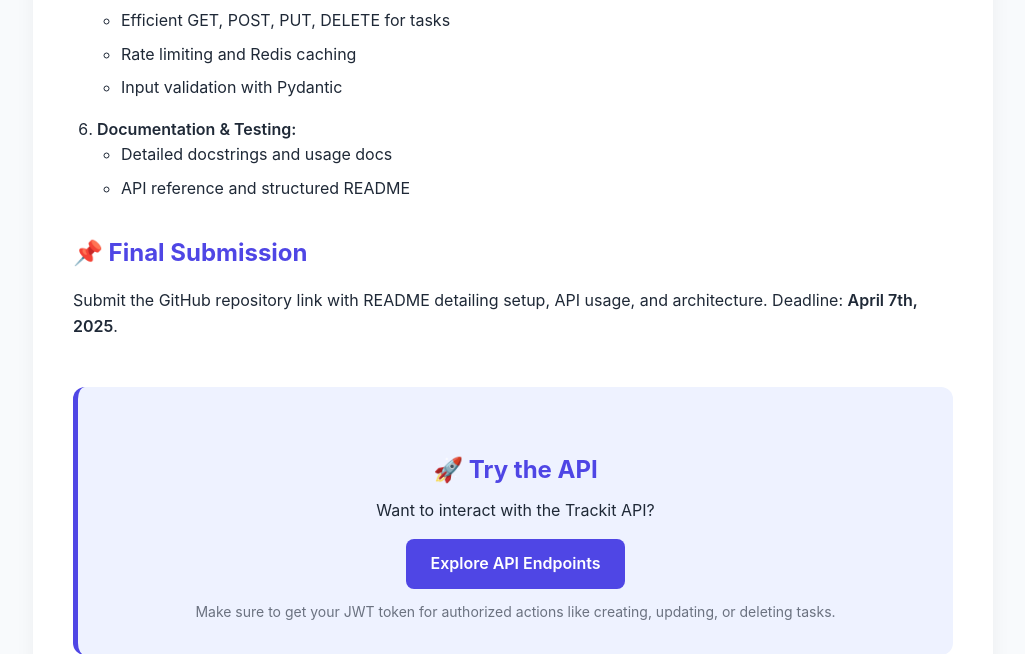
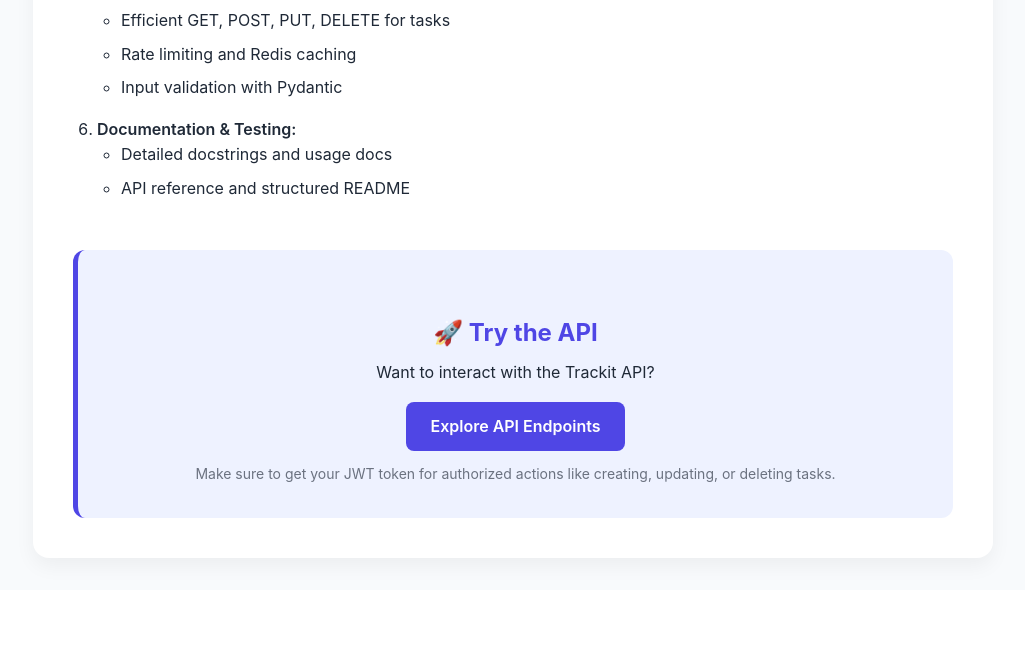
Before and after one commit to Derek1350/Trackit-TaskManager-API, a Flask app: page / in a window 1280 px wide. Shown: the part 1323-1977 px from the top of the page, without its empty margins (127-1152 px from the left). After the commit the page ends 1890 px from the top, so only its background shows below. Run offline with Flask 3, Linux system fonts and the light colour scheme.

Commit message:
a bit update in html

```diff
--- a/app/templates/index.html
+++ b/app/templates/index.html
@@ -201,8 +201,6 @@
       </li>
     </ol>
 
-    <h2>📌 Final Submission</h2>
-    <p>Submit the GitHub repository link with README detailing setup, API usage, and architecture. Deadline: <strong>April 7th, 2025</strong>.</p>
 
     <section class="api-usage">
       <h2>🚀 Try the API</h2>
```
